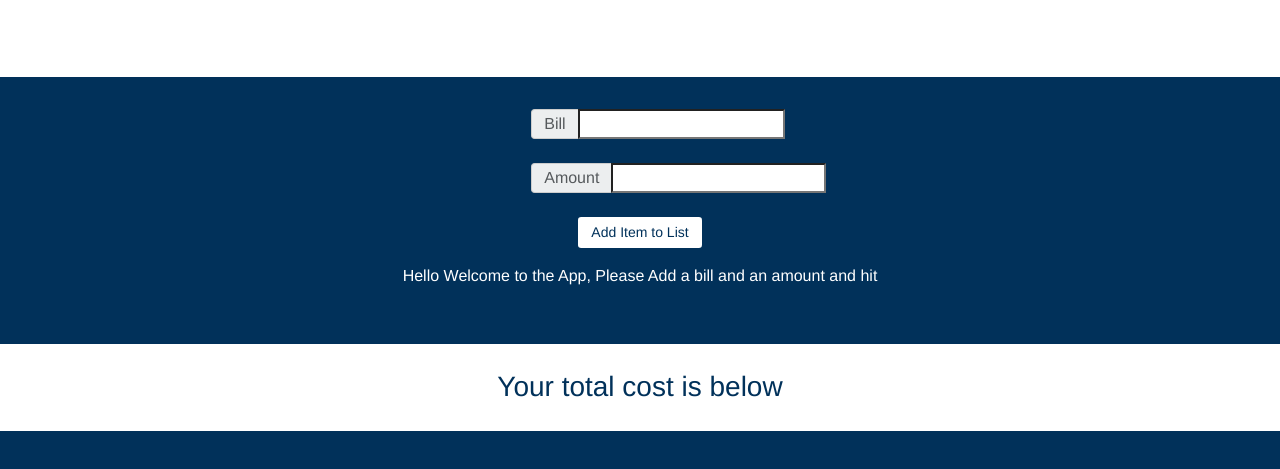
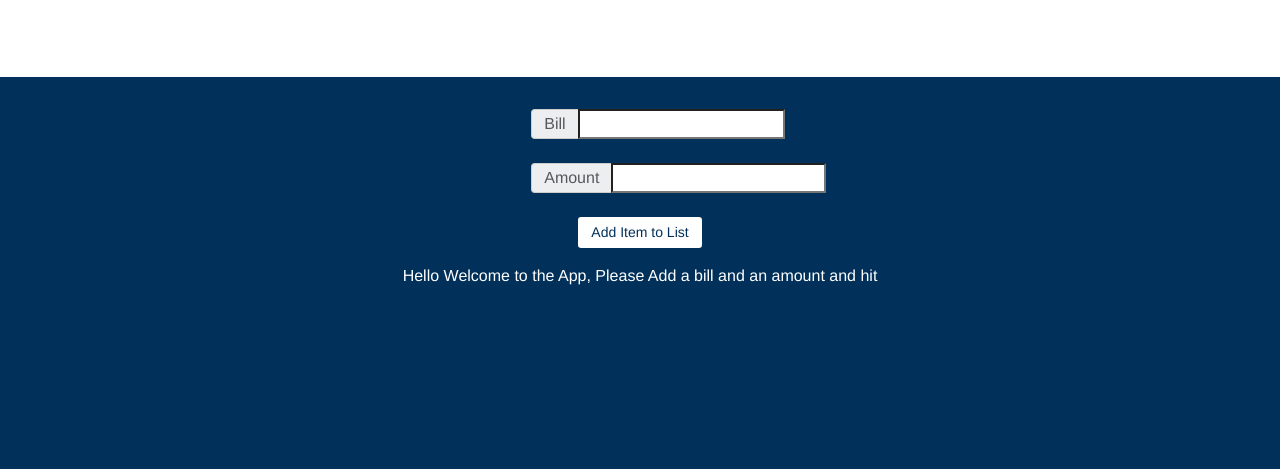
Before and after one commit to VeritasX/Bills-Processing-Application-2.0, a website: page index.html in a window 1280 px wide. Shown: the part 143-612 px from the top of the page. Drawn offline with nearby package versions, Linux system fonts and the light colour scheme.

Commit message:
removed an element

```diff
--- a/index.html
+++ b/index.html
@@ -37,11 +37,7 @@
     <p class="alignTextCenter">{{feedback}}</p>
 </div>
 <br/>
-<div class="totalCosts">
-<div class="jumbotron-hr">
-    <h3 class="alignTextCenter">Your total cost is below</h3>
-</div>
-</div>
+
 
 <script src="js/app.js"></script>
 <script src="js/MainCtrl.js"></script>
```
